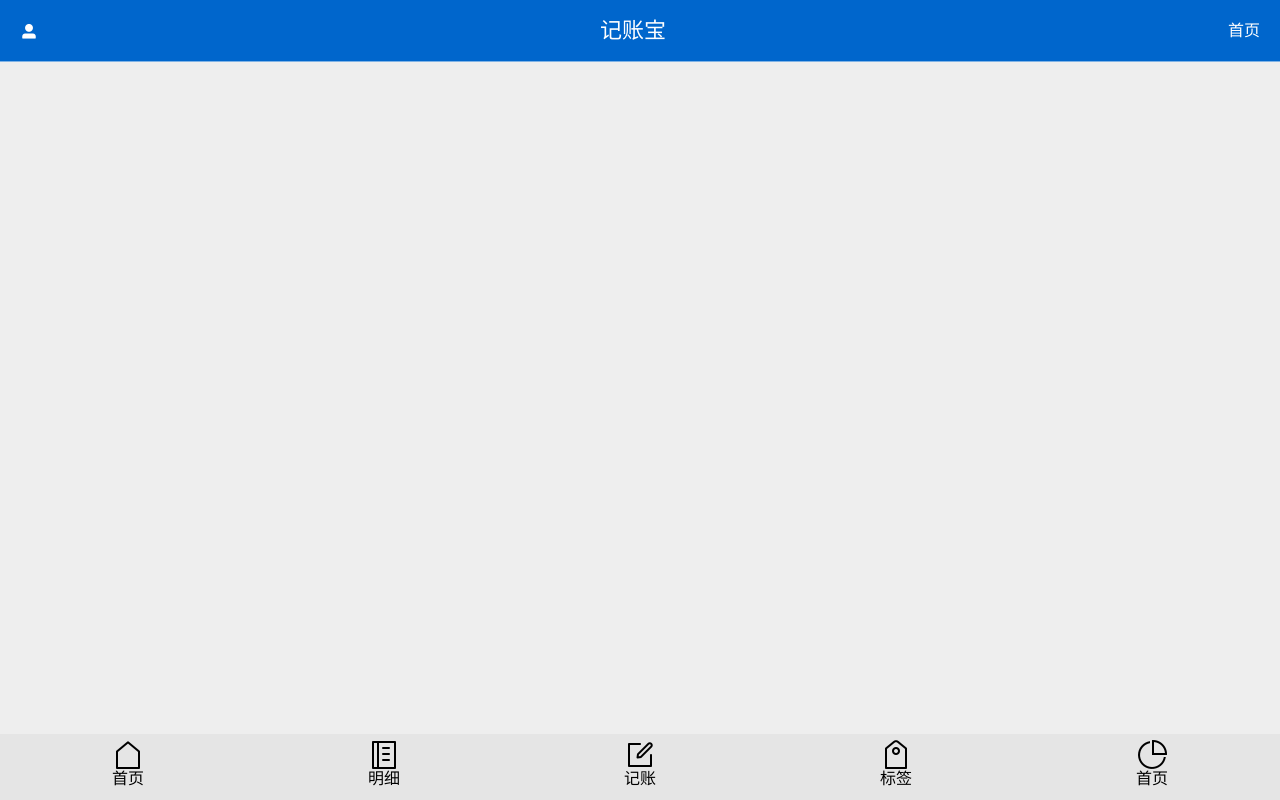
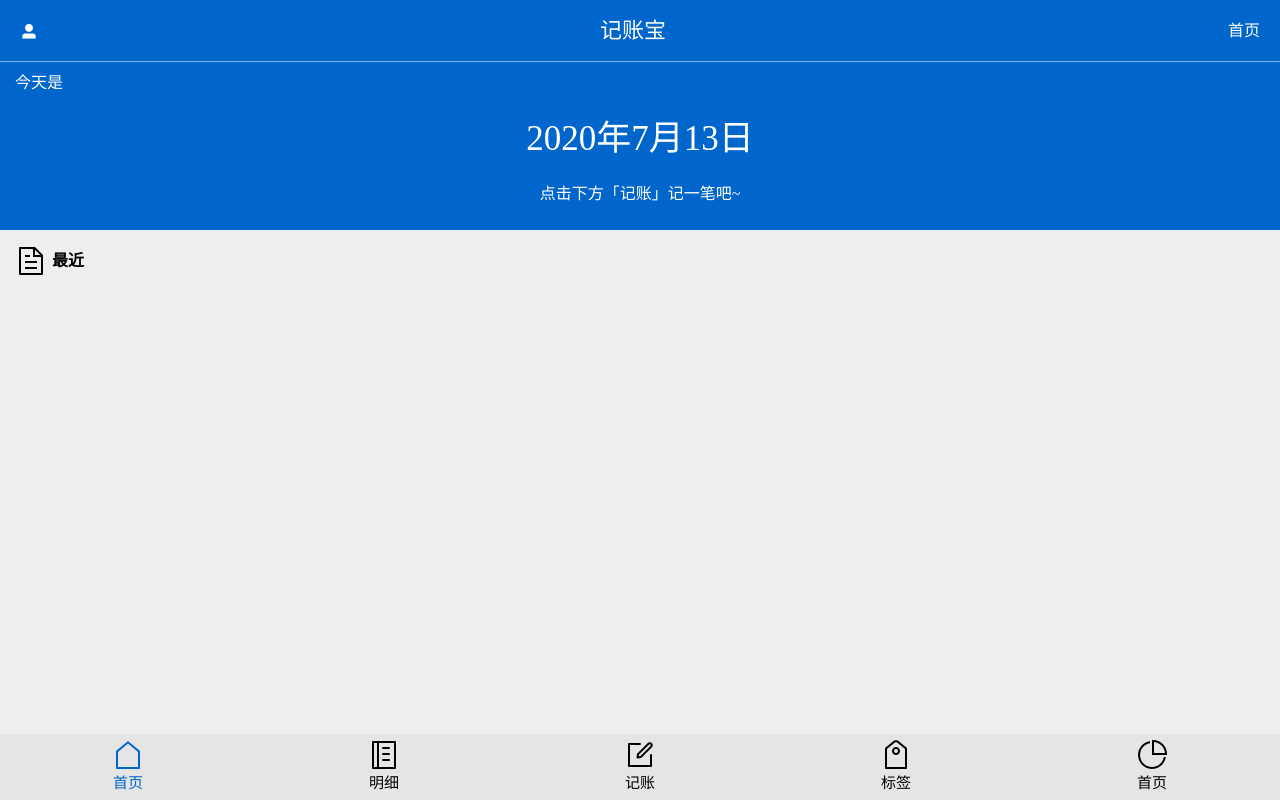
Before and after one commit to dearDreamWeb/tally_treasure.github.io, a Vue app: page /#/home in a window 1280 px wide. Built offline with nearby package versions, Linux system fonts and the light colour scheme.

Commit message:
v0.2 首页完成

```diff
--- /dev/null
+++ b/src/components/HomeContent.vue
@@ -0,0 +1,67 @@
+<template>
+  <div class="home_content">
+    <!-- 提示 -->
+    <div class="content">
+      <p class="title">今天是</p>
+      <p class="date">
+        {{
+          `${new Date().getFullYear()}年${new Date().getMonth() +
+            1}月${new Date().getDate()}日
+          `
+        }}
+      </p>
+      <p class="tip">点击下方「记账」记一笔吧~</p>
+    </div>
+
+    <!-- 列表 -->
+    <section class="lists">
+      <header class="lists_header">
+        <i class="el-icon-document icon"></i>
+        <span class="recently">最近</span>
+      </header>
+    </section>
+  </div>
+</template>
+
+<script>
+export default {};
+</script>
+
+<style lang="scss" scoped>
+@import "@/common/styles/scss";
+
+.home_content {
+  // 提示内容
+  .content {
+    @include common_content;
+    .date,
+    .tip {
+      text-align: center;
+    }
+    .date {
+      padding: 30px 0;
+      font-size: 35px;
+      word-spacing: 0;
+    }
+    .tip {
+      padding-bottom: 15px;
+    }
+  }
+
+  //   列表
+  .lists {
+    .lists_header {
+      display: flex;
+      align-items: center;
+      padding: 15px 15px;
+      .icon {
+        font-size: 32px;
+      }
+      .recently {
+        padding-left: 5px;
+        font-weight: 700;
+      }
+    }
+  }
+}
+</style>
--- /dev/null
+++ b/src/components/Tally.vue
@@ -0,0 +1,9 @@
+<template>
+  <div class="tally">tally</div>
+</template>
+
+<script>
+export default {};
+</script>
+
+<style></style>
--- a/src/router/index.js
+++ b/src/router/index.js
@@ -1,14 +1,27 @@
 import Vue from "vue";
 import VueRouter from "vue-router";
-import Home from "../views/Home.vue";
+const Home = () => import("@/views/Home.vue");
+const HomeContent = () => import("@/components/HomeContent.vue");
+const Tally = () => import("@/components/Tally.vue");
 
 Vue.use(VueRouter);
 
 const routes = [
   {
-    path: "*",
+    path: "/",
+    redirect: "/home",
     name: "Home",
-    component: Home
+    component: Home,
+    children: [
+      {
+        path: "home",
+        component: HomeContent,
+      },
+      {
+        path: "tally",
+        component: Tally
+      }
+    ]
   }
 ];
 
--- a/src/views/Home.vue
+++ b/src/views/Home.vue
@@ -1,17 +1,21 @@
 <template>
   <div class="home">
-    <diy-header navName="首页" />
+    <diy-header :navName="headerTiltle" />
+
+    <!-- route-view部分 -->
     <router-view />
+
     <!-- 底部导航 -->
     <footer class="nav">
       <router-link
         v-for="(item, index) in navLists"
         :key="index"
         :to="item.path"
-        :class="['nav_item']"
+        :class="['nav_item', { checked: item.path === $route.path }]"
+        @click.native.stop="headerTiltle = item.title"
       >
         <i :class="[item.icon, 'icon']"></i>
-        <p>{{ item.title }}</p>
+        <p class="nav_title">{{ item.title }}</p>
       </router-link>
     </footer>
   </div>
@@ -24,6 +28,7 @@ export default {
   name: "Home",
   data() {
     return {
+      headerTiltle: "首页",
       navLists: [
         {
           icon: "el-icon-house",
@@ -53,6 +58,7 @@ export default {
       ],
     };
   },
+  // mounted(){console.log(this.$route)},
   components: {
     diyHeader: Header,
   },
@@ -65,6 +71,7 @@ export default {
   width: 100vw;
   height: 100vh;
   background: $gray;
+  // 底部导航
   .nav {
     position: fixed;
     left: 0;
@@ -82,6 +89,14 @@ export default {
       .icon {
         font-size: 32px;
       }
+      .nav_title {
+        padding-top: 5px;
+        font-size: 15px;
+      }
+    }
+    // 导航区被点击样式
+    .checked {
+      color: $theme_blue;
     }
   }
 }
```
